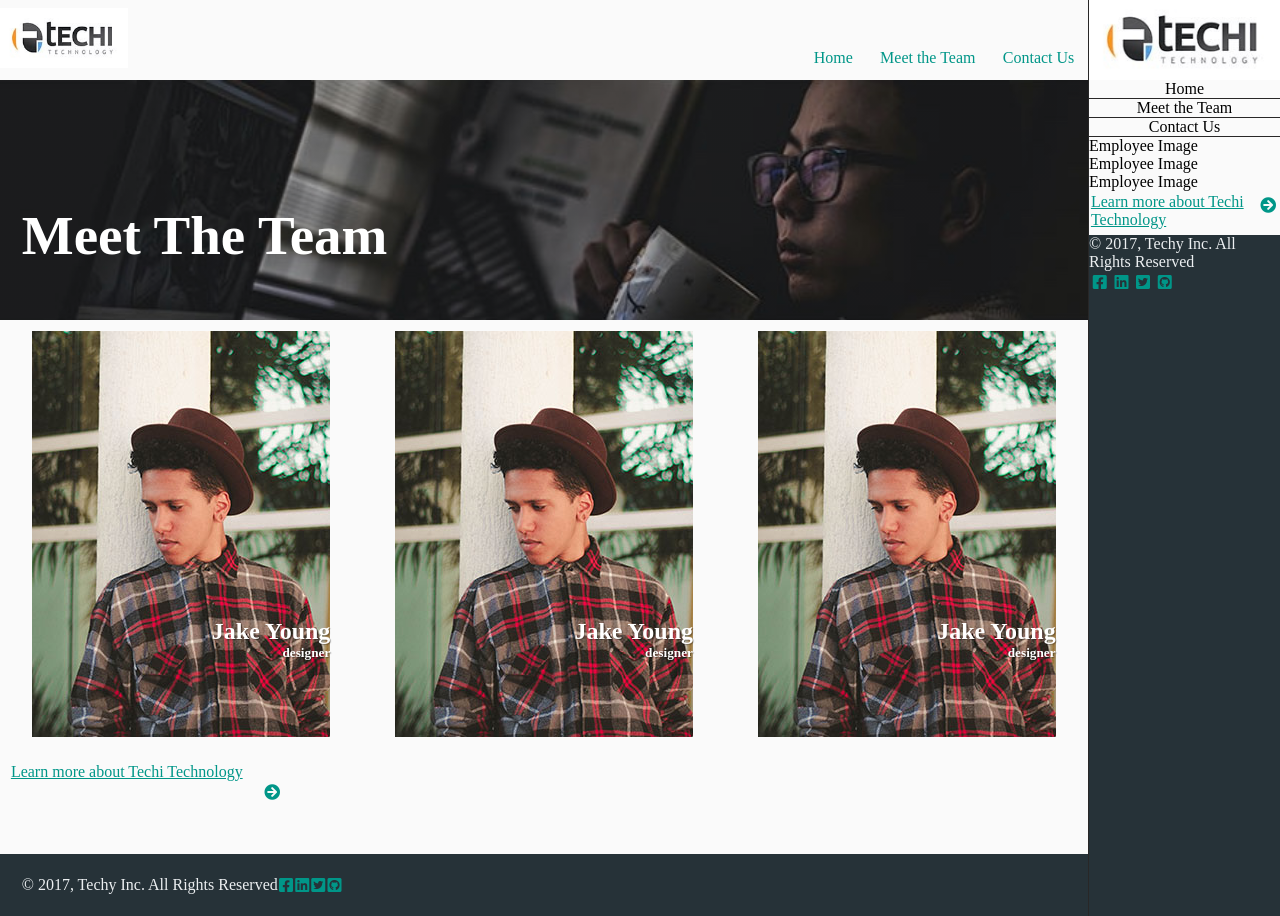
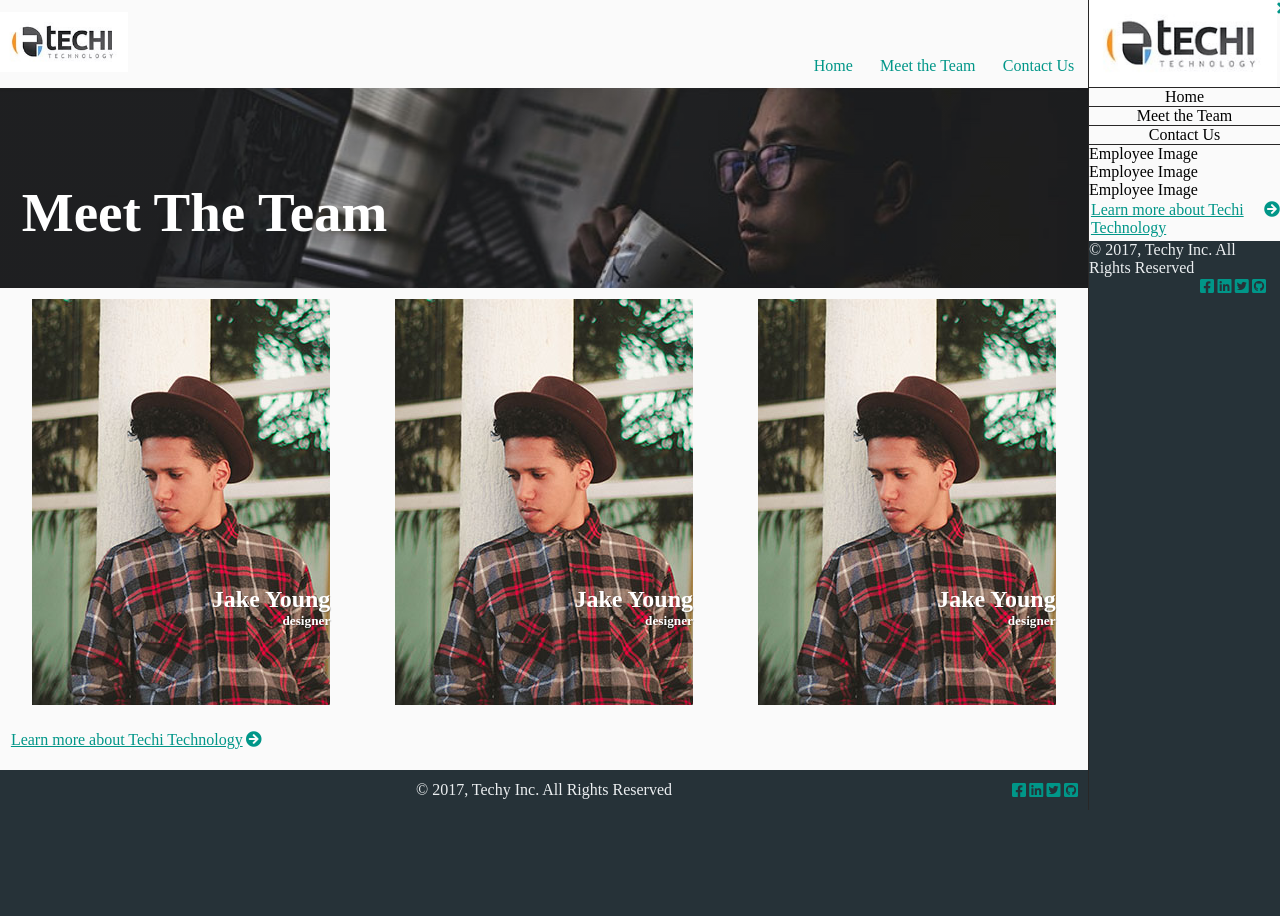
Before and after one commit to Jytang10/techi-home-page, a plain HTML site: page index.html in a window 1280 px wide. After the commit the page ends 810 px from the top, so only its background shows below. Drawn offline with Linux system fonts and the light colour scheme.

Commit message:
Spacing for main footer content

```diff
--- a/style.css
+++ b/style.css
@@ -12,7 +12,7 @@ header {
   background: #fafafa;
   display: flex;
   width: 100%;
-  height: 10vh;
+  height: 11vh;
   align-items: center;
 }
 
@@ -23,7 +23,6 @@ header img {
 
 i {
   color: #009688;
-  margin: 2%;
 }
 
 .nav-links,
@@ -45,6 +44,7 @@ i {
 
 .right-logo-container {
   width: 15%;
+  height: 100%;
   border-left-style: solid;
   border-bottom-style: solid;
   border-color: #282727;
@@ -57,7 +57,7 @@ i {
 
 nav {
   width: 100%;
-  height: 10vh;
+  height: 100%;
   display: flex;
   flex-direction: column;
   justify-content: flex-end;
@@ -86,8 +86,8 @@ section {
 }
 
 .hero-container {
-  background-image: linear-gradient(rgba(0, 0, 0, 0.3), rgba(0, 0, 0, 0.3)), url("./img/hero.jpeg");
-  height: 30vh;
+  background-image: linear-gradient(rgba(0, 0, 0, 0.2), rgba(0, 0, 0, 0.2)), url("./img/hero.jpeg");
+  height: 25vh;
   width: 100%;
   background-position: center;
   background-repeat: no-repeat;
@@ -130,7 +130,7 @@ section {
   top: 70%;
   right: 0%;
   color: #ffffff;
-  text-shadow: 1px 1px 1px rgba(0, 0, 0, 0.3);
+  text-shadow: 1px 1px 1px rgba(0, 0, 0, 0.2);
 }
 
 .employee-image-text h5 {
@@ -139,13 +139,15 @@ section {
 }
 
 .cta {
+  display: flex;
   margin-top: 1%;
   margin-left: 1%;
-  padding-bottom: 3%;
+  padding-bottom: 2%;
 }
 
 .cta-text {
   color: #009688;
+  margin-right: 3px;
 }
 
 .employee-display-container {
@@ -174,20 +176,32 @@ aside {
   border-width: 1px;
 }
 
-.employee-footer,
 .footer-content,
 .footer-logo-container {
   display: flex;
 }
 
 .footer-content {
-  padding: 2%;
+  padding: 1%;
+  width: 100%;
+  align-items: center;
+  justify-content: center;
+  position: relative;
 }
 
 .footer-text {
   color: #eceff1;
 }
 
+.footer-logo-container {
+  position: absolute;
+  right: 2%;
+}
+
+.footer-logo-container i {
+  margin: 3%;
+}
+
 .aside-footer {
   background: #263238;
 }
```
